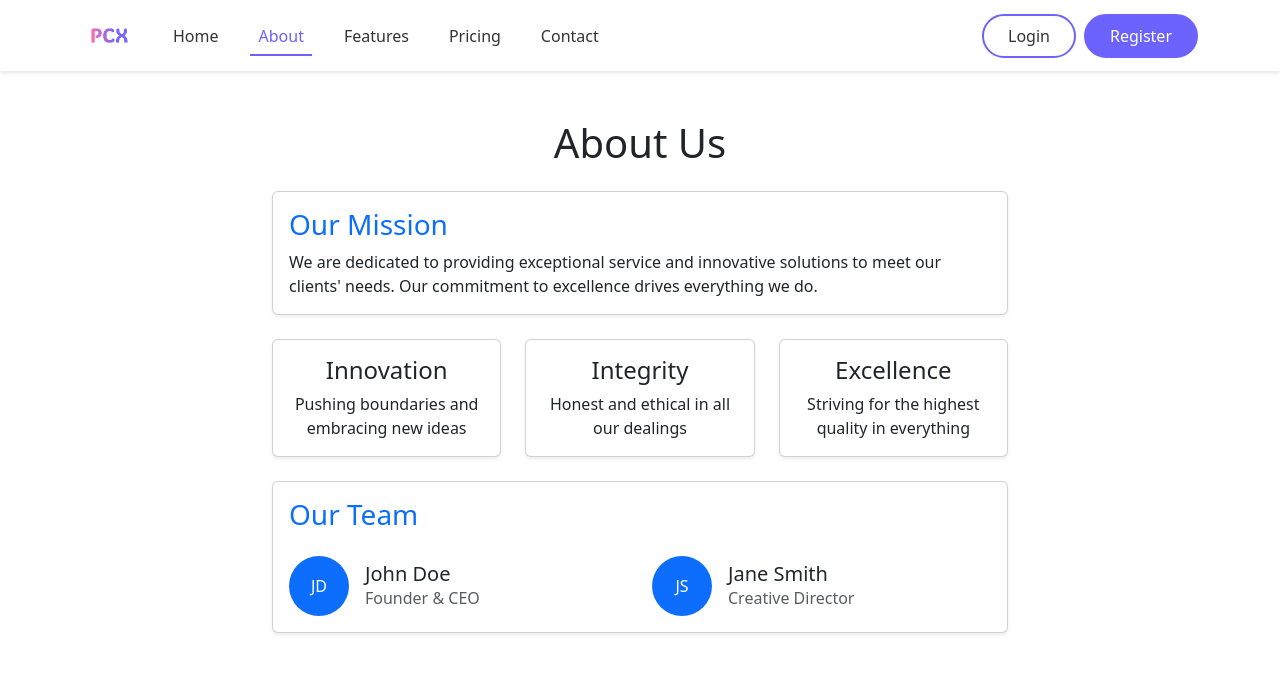
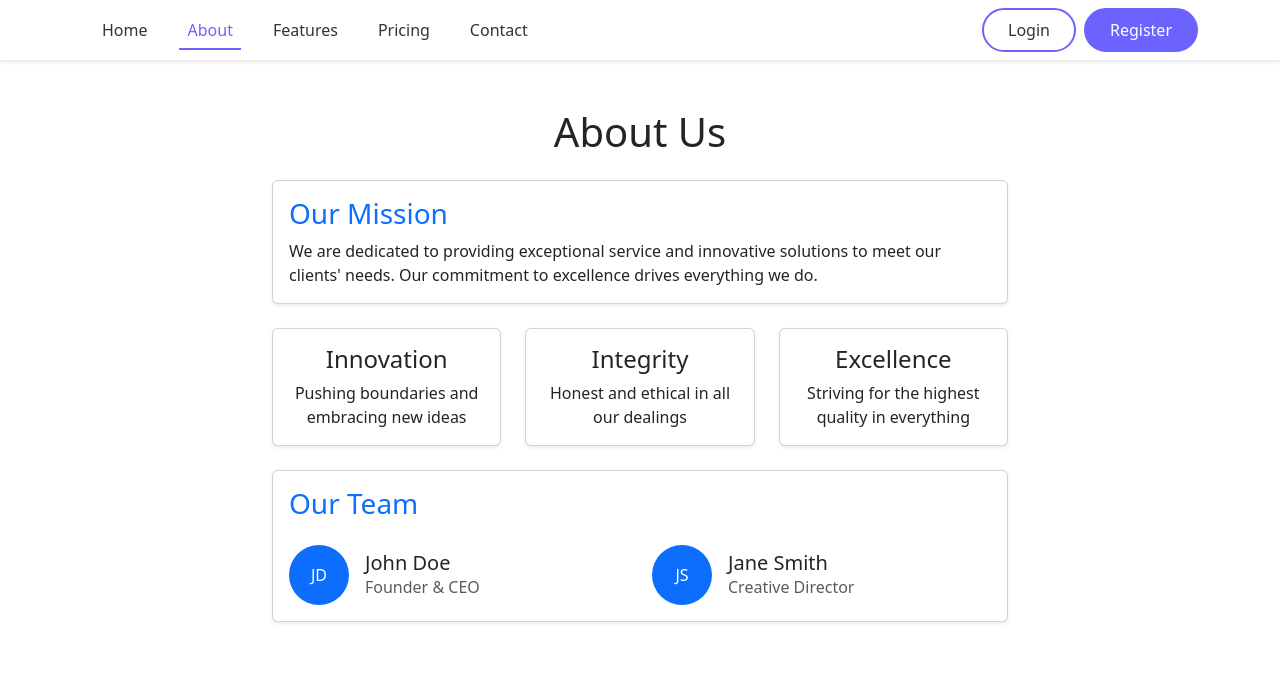
Before and after one commit to jurgenzenuni/pcx-sass-main, a Django app: page /about/ in a window 1280 px wide. Shown: the top 673 px of the page. Run offline with Django 5.2, Linux system fonts and the light colour scheme.

Commit message:
removed favicon from base, nav logo and carousel logo.

```diff
--- a/src/app/templates/base.html
+++ b/src/app/templates/base.html
@@ -7,7 +7,7 @@
 
     <!-- Favicon -->
     {% load static %}
-    <link rel="icon" type="image/png" href="{% static 'images/logo-color.png' %}">
+    <!-- <link rel="icon" type="image/png" href="{% static 'images/logo-color.png' %}"> -->
     <!-- or if you have a specific favicon file: -->
     <!-- <link rel="icon" type="image/x-icon" href="{% static 'images/favicon.ico' %}"> -->
 
--- a/src/app/templates/home.html
+++ b/src/app/templates/home.html
@@ -36,9 +36,9 @@ PCX - Home
                             <button class="btn btn-light btn-lg me-3">Shop Now</button>
                             <a href="{% url 'about' %}" class="btn btn-outline-light btn-lg">About Us</a>
                         </div>
-                        <div class="col-lg-6 d-flex justify-content-center">
+                        <!-- <div class="col-lg-6 d-flex justify-content-center">
                             <img src="{% static 'images/logo-color.png' %}" alt="PCX Logo" class="hero-logo">
-                        </div>
+                        </div> -->
                     </div>
                 </div>
             </div>
--- a/src/app/templates/navbar.html
+++ b/src/app/templates/navbar.html
@@ -1,10 +1,10 @@
 <!-- Navbar -->
 <nav class="navbar navbar-expand-lg navbar-light bg-white sticky-top">
     <div class="container">
-        <a class="navbar-brand" href="{% url 'home' %}">
+        <!-- <a class="navbar-brand" href="{% url 'home' %}">
             {% load static %}
             <img src="{% static 'images/logo-color.png' %}" alt="PCX Logo" height="55">
-        </a>
+        </a> -->
         <button class="navbar-toggler" type="button" data-bs-toggle="collapse" data-bs-target="#navbarNav">
             <span class="navbar-toggler-icon"></span>
         </button>
```
Also changed, not shown: 1 other file.
